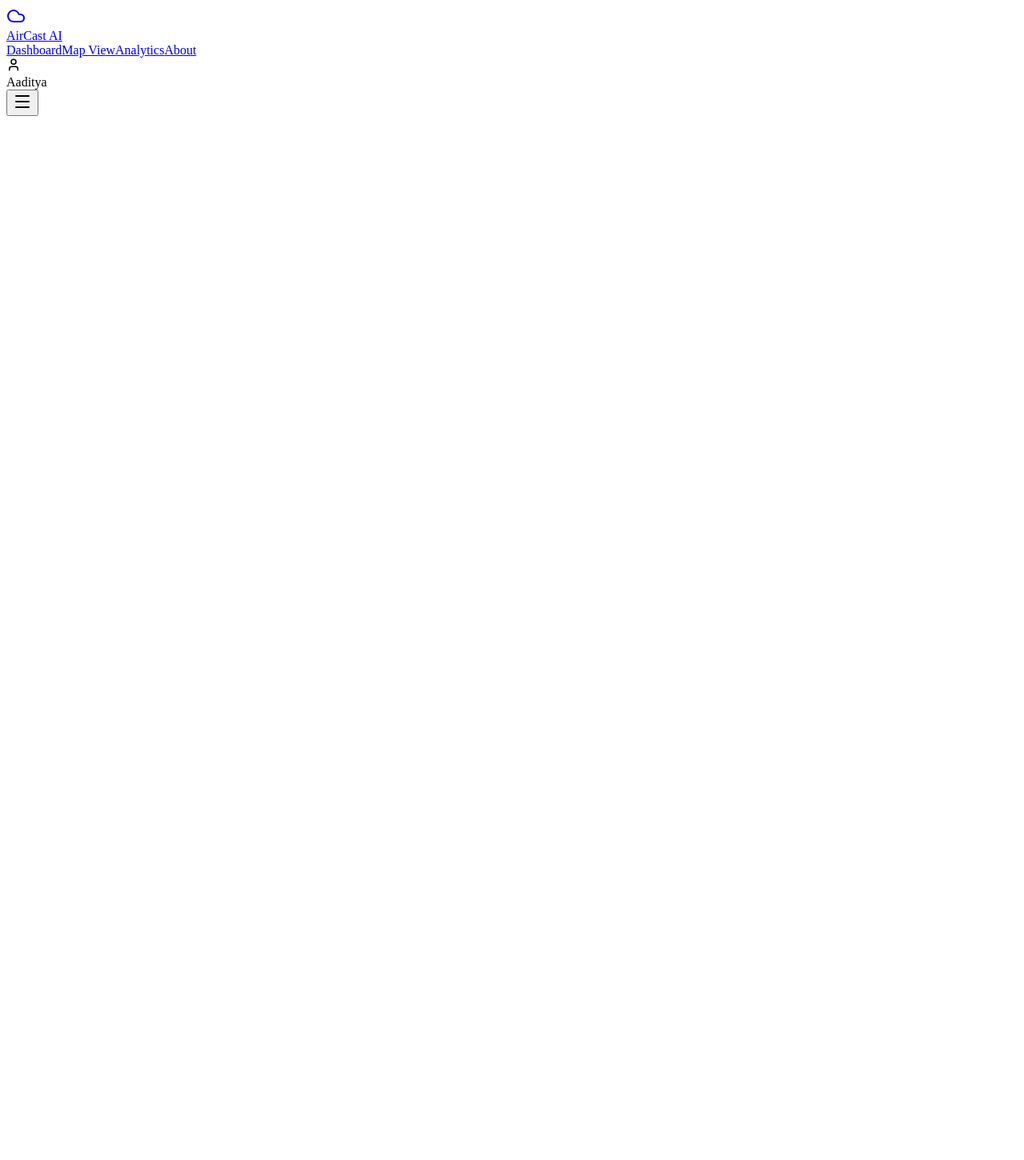
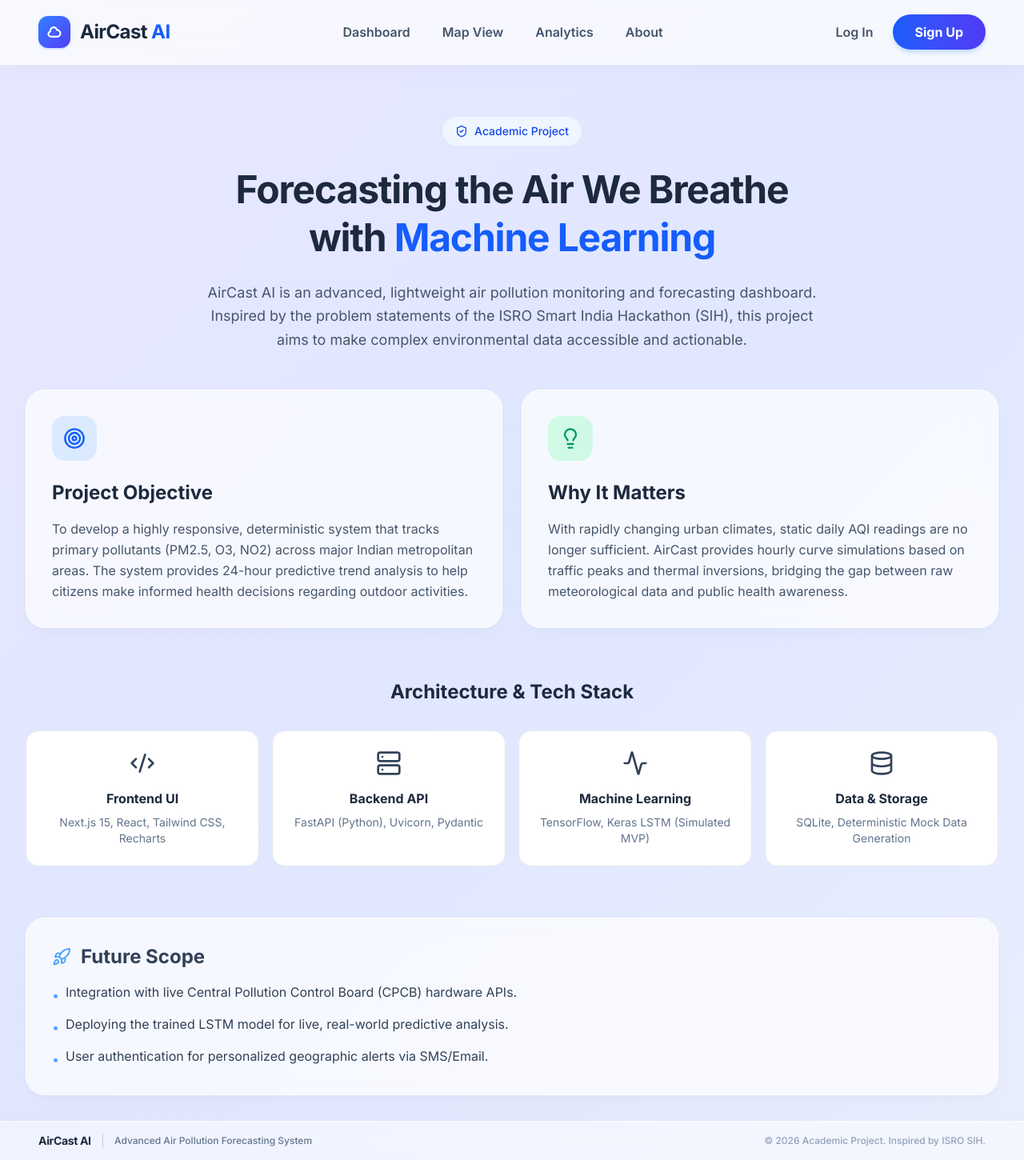
Before and after one commit to Raves-05/Aircast-AI, a Next.js app in the folder frontend/: page /about in a window 1280 px wide. Shown: the whole page at 80% size. Before the commit the page ends 800 px from the top, so only its background shows below. Built offline with nearby package versions, Linux system fonts and the light colour scheme.

Commit message:
Restored auth logic and added mobile nav

```diff
--- a/frontend/src/app/Navbar.tsx
+++ b/frontend/src/app/Navbar.tsx
@@ -1,11 +1,14 @@
 "use client";
 import Link from "next/link";
 import { useState, useEffect } from "react";
-import { User } from "lucide-react";
+import { User, Menu, X } from "lucide-react";
+import { motion, AnimatePresence } from "framer-motion";
 
 export default function Navbar() {
   const [user, setUser] = useState<any>(null);
+  const [isOpen, setIsOpen] = useState(false); // Mobile menu state
 
+  // Your original Auth Logic!
   useEffect(() => {
     const checkUser = () => {
       const loggedInUser = localStorage.getItem("aircast_active_user");
@@ -21,11 +24,19 @@ export default function Navbar() {
     return () => window.removeEventListener("auth_change", checkUser);
   }, []);
 
+  const navLinks = [
+    { name: "Dashboard", href: "/" },
+    { name: "Map View", href: "/map" },
+    { name: "Analytics", href: "/analytics" },
+    { name: "About", href: "/about" },
+  ];
+
   return (
     <nav className="sticky top-0 z-50 bg-white/70 backdrop-blur-xl border-b border-white/50 shadow-[0_4px_30px_rgba(0,0,0,0.03)] transition-all">
       <div className="max-w-[90rem] mx-auto px-6 sm:px-8 lg:px-12">
         <div className="flex justify-between h-20 items-center">
 
+          {/* Your Original Custom Logo */}
           <Link href="/" className="flex items-center gap-3 group">
             <div className="bg-gradient-to-br from-blue-500 to-indigo-600 p-2.5 rounded-xl shadow-sm shadow-blue-200 group-hover:scale-105 transition-transform">
               <svg className="w-5 h-5 text-white" fill="none" stroke="currentColor" viewBox="0 0 24 24" xmlns="http://www.w3.org/2000/svg">
@@ -37,13 +48,16 @@ export default function Navbar() {
             </span>
           </Link>
 
+          {/* Desktop Links */}
           <div className="hidden md:flex space-x-10">
-            <Link href="/" className="text-slate-600 font-semibold hover:text-blue-600 transition-colors">Dashboard</Link>
-            <Link href="/map" className="text-slate-600 font-semibold hover:text-blue-600 transition-colors">Map View</Link>
-            <Link href="/analytics" className="text-slate-600 font-semibold hover:text-blue-600 transition-colors">Analytics</Link>
-            <Link href="/about" className="text-slate-600 font-semibold hover:text-blue-600 transition-colors">About</Link>
+            {navLinks.map((link) => (
+              <Link key={link.name} href={link.href} className="text-slate-600 font-semibold hover:text-blue-600 transition-colors">
+                {link.name}
+              </Link>
+            ))}
           </div>
 
+          {/* Desktop Auth Buttons */}
           <div className="hidden md:flex items-center space-x-6">
             {user ? (
               <Link href="/profile" className="flex items-center gap-3 bg-white/50 hover:bg-white p-1.5 rounded-full transition-all pr-5 border border-white/60 shadow-sm">
@@ -64,8 +78,63 @@ export default function Navbar() {
             )}
           </div>
 
+          {/* Mobile Hamburger Button */}
+          <div className="md:hidden flex items-center">
+            <button
+              onClick={() => setIsOpen(!isOpen)}
+              className="p-2 rounded-xl bg-slate-50 text-slate-600 hover:bg-blue-50 hover:text-blue-600 transition-colors"
+            >
+              {isOpen ? <X size={24} /> : <Menu size={24} />}
+            </button>
+          </div>
+
         </div>
       </div>
+
+      {/* Mobile Dropdown Menu */}
+      <AnimatePresence>
+        {isOpen && (
+          <motion.div
+            initial={{ opacity: 0, height: 0 }}
+            animate={{ opacity: 1, height: "auto" }}
+            exit={{ opacity: 0, height: 0 }}
+            className="md:hidden bg-white/95 backdrop-blur-xl border-b border-slate-200 overflow-hidden"
+          >
+            <div className="px-6 py-4 flex flex-col space-y-4">
+              {navLinks.map((link) => (
+                <Link
+                  key={link.name}
+                  href={link.href}
+                  onClick={() => setIsOpen(false)}
+                  className="text-lg font-bold p-3 rounded-xl transition-colors text-slate-600 hover:bg-blue-50 hover:text-blue-600"
+                >
+                  {link.name}
+                </Link>
+              ))}
+              <div className="h-px bg-slate-100 my-2"></div>
+
+              {/* Mobile Auth View */}
+              {user ? (
+                <Link href="/profile" onClick={() => setIsOpen(false)} className="flex items-center gap-3 p-3 bg-blue-50/50 rounded-xl">
+                  <div className="h-10 w-10 rounded-full bg-blue-100 flex items-center justify-center text-blue-600">
+                    <User size={20} />
+                  </div>
+                  <span className="font-bold text-slate-700">{user.name}</span>
+                </Link>
+              ) : (
+                <div className="flex flex-col space-y-3 pt-2">
+                  <a href="/auth" className="text-center text-slate-600 font-bold py-3 bg-slate-50 rounded-xl hover:bg-slate-100">
+                    Log In
+                  </a>
+                  <a href="/auth?mode=signup" className="text-center bg-gradient-to-r from-blue-600 to-indigo-600 text-white font-bold py-3 rounded-xl shadow-md">
+                    Sign Up
+                  </a>
+                </div>
+              )}
+            </div>
+          </motion.div>
+        )}
+      </AnimatePresence>
     </nav>
   );
 }
--- a/frontend/src/app/layout.tsx
+++ b/frontend/src/app/layout.tsx
@@ -1,106 +1,39 @@
-"use client";
-import { useState } from "react";
-import Link from "next/link";
-import { usePathname } from "next/navigation";
-import { Cloud, Menu, X, User } from "lucide-react";
-import { motion, AnimatePresence } from "framer-motion";
+import type { Metadata } from "next";
+import { Inter } from "next/font/google";
+import "./globals.css";
+import Navbar from "./Navbar";
 
-export default function Navbar() {
-  const [isOpen, setIsOpen] = useState(false);
-  const pathname = usePathname();
+const inter = Inter({ subsets: ["latin"] });
 
-  const navLinks = [
-    { name: "Dashboard", href: "/" },
-    { name: "Map View", href: "/map" },
-    { name: "Analytics", href: "/analytics" },
-    { name: "About", href: "/about" },
-  ];
+export const metadata: Metadata = {
+  title: "AirCast AI | Pollution Forecasting",
+  description: "Academic Project Inspired by ISRO SIH",
+};
 
+export default function RootLayout({ children }: { children: React.ReactNode }) {
   return (
-    <nav className="bg-white/80 backdrop-blur-md border-b border-slate-200 sticky top-0 z-50">
-      <div className="max-w-[90rem] mx-auto px-4 md:px-8">
-        <div className="flex justify-between items-center h-20">
+    <html lang="en">
+      <body className={`${inter.className} min-h-screen flex flex-col text-slate-900`}>
 
-          {/* Logo */}
-          <Link href="/" className="flex items-center gap-3">
-            <div className="bg-blue-600 p-2.5 rounded-2xl">
-              <Cloud className="text-white" size={24} />
+        <Navbar />
+
+        <main className="flex-grow">
+          {children}
+        </main>
+
+        <footer className="bg-white/50 backdrop-blur-md border-t border-white/60 mt-auto py-3 shadow-[0_-4px_30px_rgba(0,0,0,0.02)] z-10">
+          <div className="max-w-[90rem] mx-auto px-6 sm:px-8 lg:px-12 flex justify-between items-center text-left">
+            <div className="flex items-center gap-3">
+              <p className="text-slate-800 font-bold text-sm tracking-tight">AirCast AI</p>
+              <span className="hidden md:inline text-slate-300">|</span>
+              <p className="hidden md:inline text-slate-500 font-medium text-xs">Advanced Air Pollution Forecasting System</p>
             </div>
-            <span className="text-2xl font-black tracking-tight text-slate-800">
-              AirCast <span className="text-blue-600">AI</span>
-            </span>
-          </Link>
-
-          {/* Desktop Navigation */}
-          <div className="hidden md:flex items-center space-x-8">
-            {navLinks.map((link) => (
-              <Link
-                key={link.name}
-                href={link.href}
-                className={`text-sm font-bold transition-colors ${
-                  pathname === link.href ? "text-blue-600" : "text-slate-500 hover:text-slate-800"
-                }`}
-              >
-                {link.name}
-              </Link>
-            ))}
-          </div>
-
-          {/* Desktop User Profile */}
-          <div className="hidden md:flex items-center">
-            <div className="flex items-center gap-3 px-4 py-2 rounded-full border border-slate-200 shadow-sm cursor-pointer hover:shadow-md transition-all">
-              <div className="bg-blue-50 p-1.5 rounded-full text-blue-600">
-                <User size={18} />
-              </div>
-              <span className="font-bold text-sm text-slate-700">Aaditya</span>
+            <div className="text-right">
+              <p className="text-slate-400 font-medium text-xs">© {new Date().getFullYear()} Academic Project. Inspired by ISRO SIH.</p>
             </div>
           </div>
-
-          {/* Mobile Menu Button */}
-          <div className="md:hidden flex items-center">
-            <button
-              onClick={() => setIsOpen(!isOpen)}
-              className="p-2 rounded-xl bg-slate-50 text-slate-600 hover:bg-slate-100 transition-colors"
-            >
-              {isOpen ? <X size={24} /> : <Menu size={24} />}
-            </button>
-          </div>
-        </div>
-      </div>
-
-      {/* Mobile Dropdown Menu */}
-      <AnimatePresence>
-        {isOpen && (
-          <motion.div
-            initial={{ opacity: 0, height: 0 }}
-            animate={{ opacity: 1, height: "auto" }}
-            exit={{ opacity: 0, height: 0 }}
-            className="md:hidden bg-white border-b border-slate-200 overflow-hidden"
-          >
-            <div className="px-4 py-4 flex flex-col space-y-4">
-              {navLinks.map((link) => (
-                <Link
-                  key={link.name}
-                  href={link.href}
-                  onClick={() => setIsOpen(false)}
-                  className={`text-lg font-bold p-3 rounded-xl transition-colors ${
-                    pathname === link.href ? "bg-blue-50 text-blue-600" : "text-slate-600 hover:bg-slate-50"
-                  }`}
-                >
-                  {link.name}
-                </Link>
-              ))}
-              <div className="h-px bg-slate-100 my-2"></div>
-              <div className="flex items-center gap-3 p-3">
-                <div className="bg-blue-50 p-2 rounded-full text-blue-600">
-                  <User size={20} />
-                </div>
-                <span className="font-bold text-slate-700">Aaditya</span>
-              </div>
-            </div>
-          </motion.div>
-        )}
-      </AnimatePresence>
-    </nav>
+        </footer>
+      </body>
+    </html>
   );
 }
```
